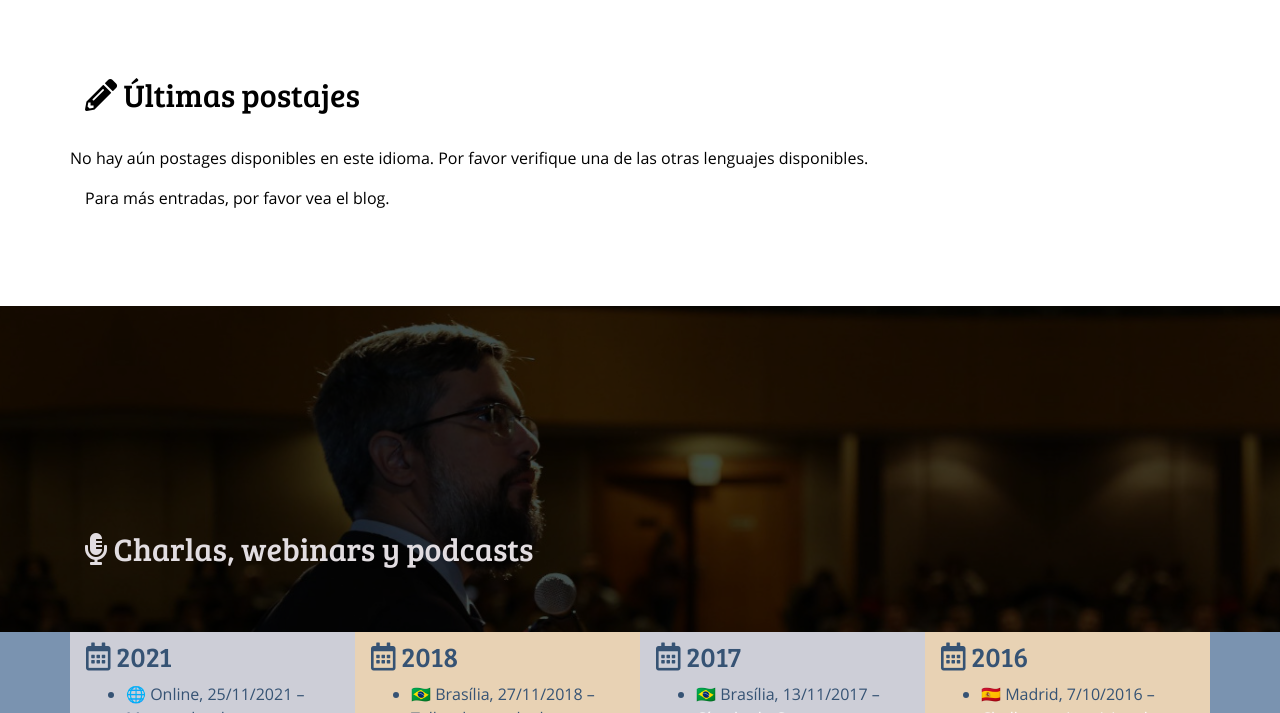
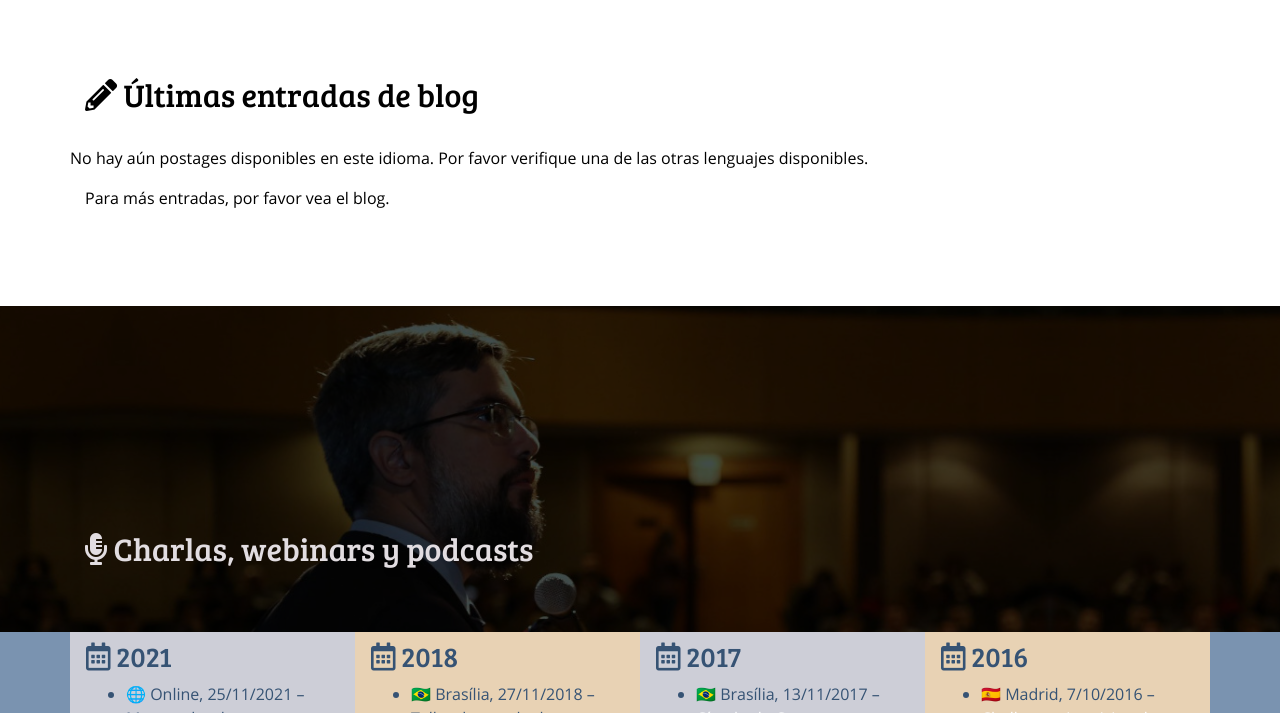
Before and after one commit to augusto-herrmann/augusto-herrmann.github.io, a Jekyll site: the page built from es/index.md, in a window 1280 px wide and 900 px high, scrolled down 1324 px, cut to the strip 187-900 px from the top of the window. Built offline with Jekyll 4.4.1, drawn with Linux system fonts in a browser that asks for light colours; nearby versions of some CDN libraries.

Commit message:
Improve translation

```diff
--- a/es/index.md
+++ b/es/index.md
@@ -69,7 +69,7 @@ themes:
 <section id="blog">
 <div class="container">
 
-## *﻿*{: .fas .fa-pencil-alt} Últimas postajes
+## *﻿*{: .fas .fa-pencil-alt} Últimas entradas de blog
 
 {% include latest-posts.md %}
 
```
